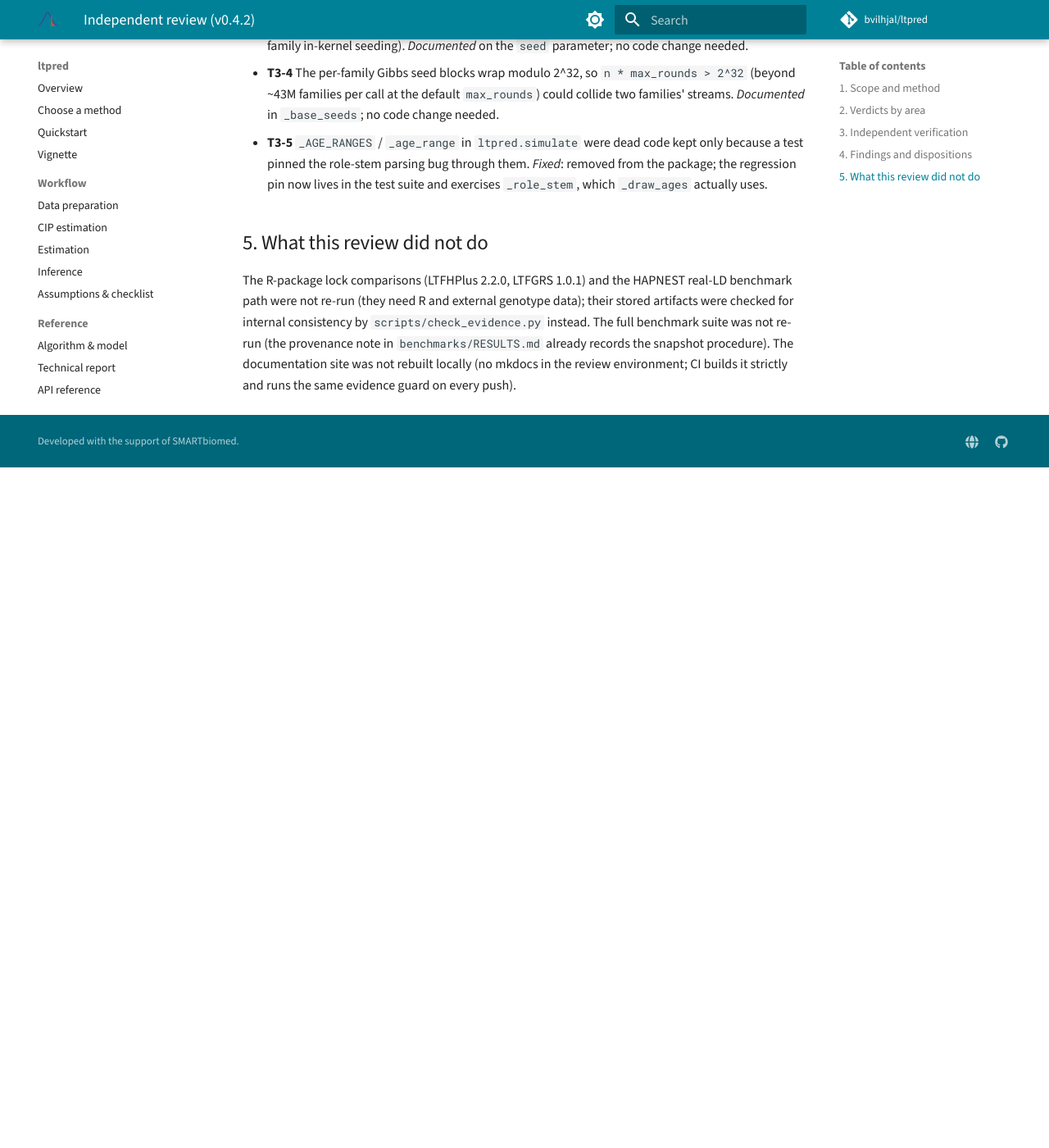
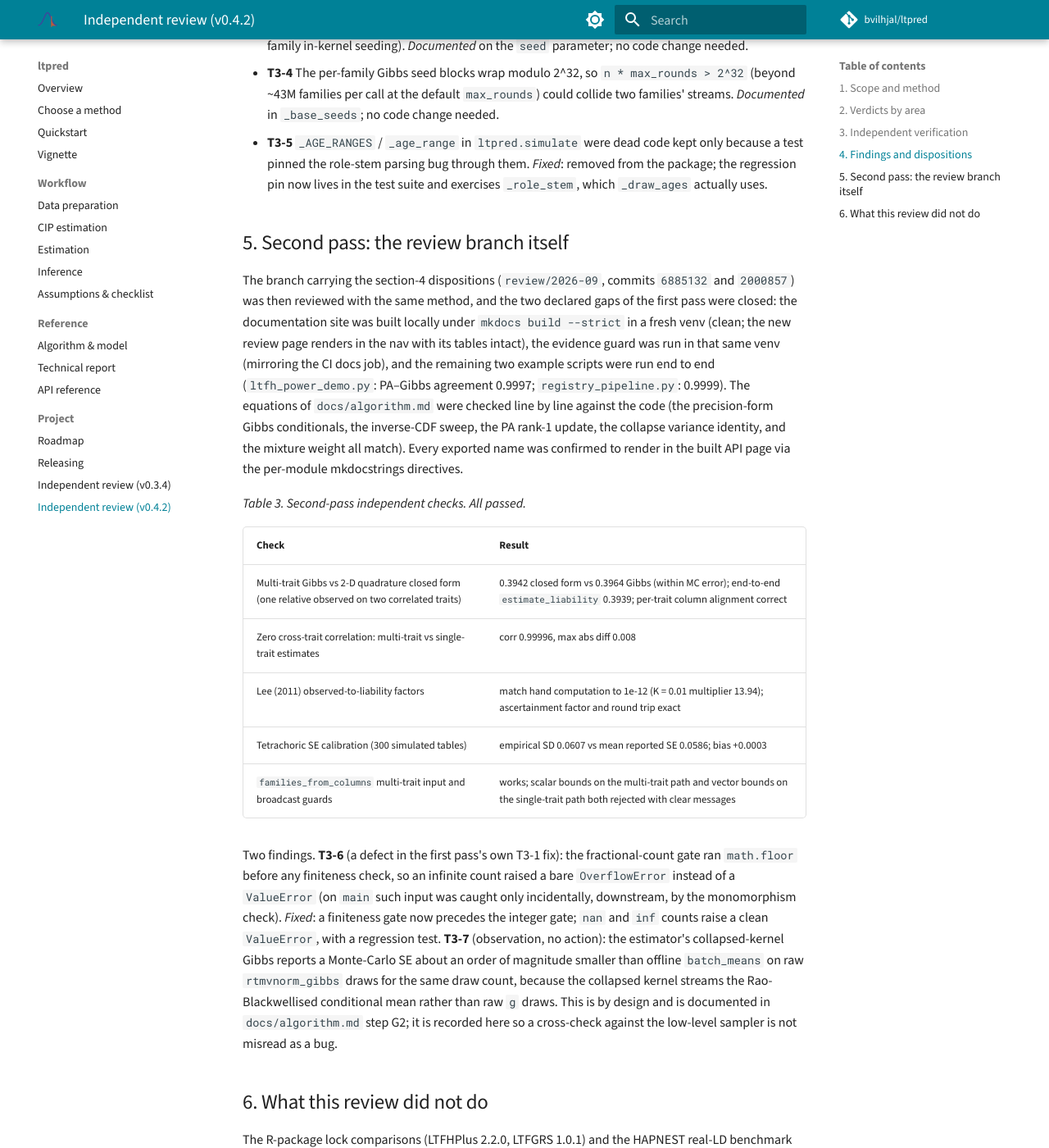
Before and after one commit to bvilhjal/ltpred, an MkDocs documentation site: the page built from docs/REVIEW_2026-09.md, in a window 1280 px wide and 1400 px high, scrolled down 3629 px. Shown: the whole window at 82% size. Built offline with MkDocs 1.6.1 and Material for MkDocs 9.7.7, drawn with Linux system fonts in a browser that asks for light colours; comment, search, counter and statistics services are not loaded; before the commit the page ends 4199 px from its top, so only the background shows below that.

Commit message:
Gate tetrachoric counts on finiteness before integrality
Second-pass review (F6): the fractional-count gate's math.floor turned an
infinite count into a bare OverflowError and a NaN count into a
bare-messaged ValueError. Check finiteness first so both raise a clean
ValueError; regression test included. The review document gains the second
pass: closed gaps (local strict docs build, all three examples), the
algorithm-doc/code line-by-line check, five further independent numerical
checks, and the F6/F7 findings.

```diff
--- a/docs/REVIEW_2026-09.md
+++ b/docs/REVIEW_2026-09.md
@@ -148,7 +148,46 @@
   *Fixed*: removed from the package; the regression pin now lives in the test
   suite and exercises `_role_stem`, which `_draw_ages` actually uses.
 
-## 5. What this review did not do
+## 5. Second pass: the review branch itself
+
+The branch carrying the section-4 dispositions (`review/2026-09`, commits
+`6885132` and `2000857`) was then reviewed with the same method, and the two
+declared gaps of the first pass were closed: the documentation site was built
+locally under `mkdocs build --strict` in a fresh venv (clean; the new review
+page renders in the nav with its tables intact), the evidence guard was run in
+that same venv (mirroring the CI docs job), and the remaining two example
+scripts were run end to end (`ltfh_power_demo.py`: PA–Gibbs agreement 0.9997;
+`registry_pipeline.py`: 0.9999). The equations of `docs/algorithm.md` were
+checked line by line against the code (the precision-form Gibbs conditionals,
+the inverse-CDF sweep, the PA rank-1 update, the collapse variance identity,
+and the mixture weight all match). Every exported name was confirmed to render
+in the built API page via the per-module mkdocstrings directives.
+
+*Table 3. Second-pass independent checks. All passed.*
+
+| Check | Result |
+|---|---|
+| Multi-trait Gibbs vs 2-D quadrature closed form (one relative observed on two correlated traits) | 0.3942 closed form vs 0.3964 Gibbs (within MC error); end-to-end `estimate_liability` 0.3939; per-trait column alignment correct |
+| Zero cross-trait correlation: multi-trait vs single-trait estimates | corr 0.99996, max abs diff 0.008 |
+| Lee (2011) observed-to-liability factors | match hand computation to 1e-12 (K = 0.01 multiplier 13.94); ascertainment factor and round trip exact |
+| Tetrachoric SE calibration (300 simulated tables) | empirical SD 0.0607 vs mean reported SE 0.0586; bias +0.0003 |
+| `families_from_columns` multi-trait input and broadcast guards | works; scalar bounds on the multi-trait path and vector bounds on the single-trait path both rejected with clear messages |
+
+Two findings. **T3-6** (a defect in the first pass's own T3-1 fix): the
+fractional-count gate ran `math.floor` before any finiteness check, so an
+infinite count raised a bare `OverflowError` instead of a `ValueError` (on
+`main` such input was caught only incidentally, downstream, by the
+monomorphism check). *Fixed*: a finiteness gate now precedes the integer gate;
+`nan` and `inf` counts raise a clean `ValueError`, with a regression test.
+**T3-7** (observation, no action): the estimator's collapsed-kernel Gibbs
+reports a Monte-Carlo SE about an order of magnitude smaller than offline
+`batch_means` on raw `rtmvnorm_gibbs` draws for the same draw count, because
+the collapsed kernel streams the Rao-Blackwellised conditional mean rather
+than raw `g` draws. This is by design and is documented in
+`docs/algorithm.md` step G2; it is recorded here so a cross-check against the
+low-level sampler is not misread as a bug.
+
+## 6. What this review did not do
 
 The R-package lock comparisons (LTFHPlus 2.2.0, LTFGRS 1.0.1) and the HAPNEST
 real-LD benchmark path were not re-run (they need R and external genotype
```
Also changed, not shown: CHANGELOG.md (+3 -1 lines), 2 other files.
